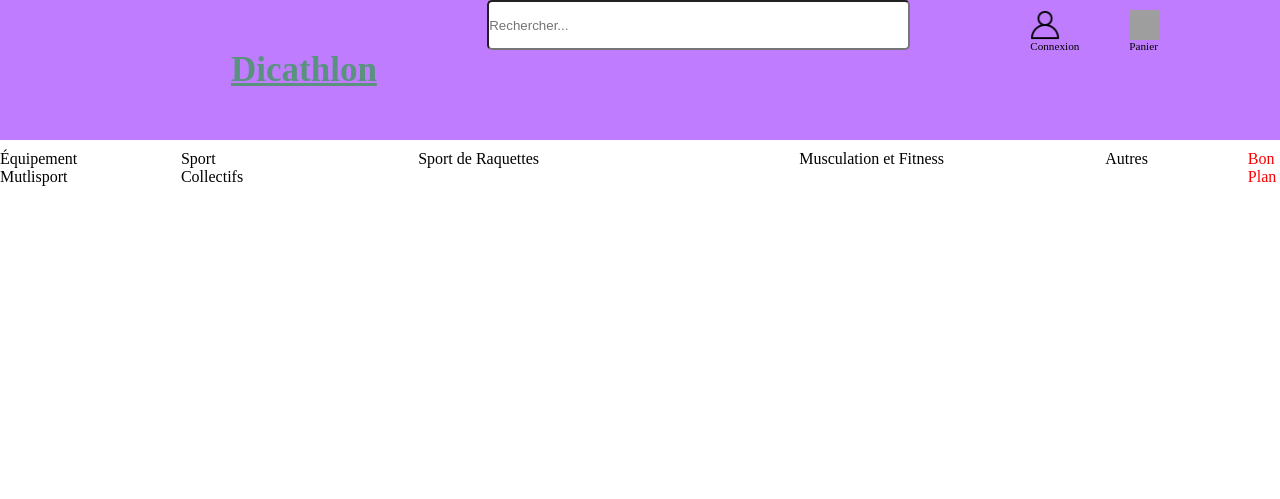
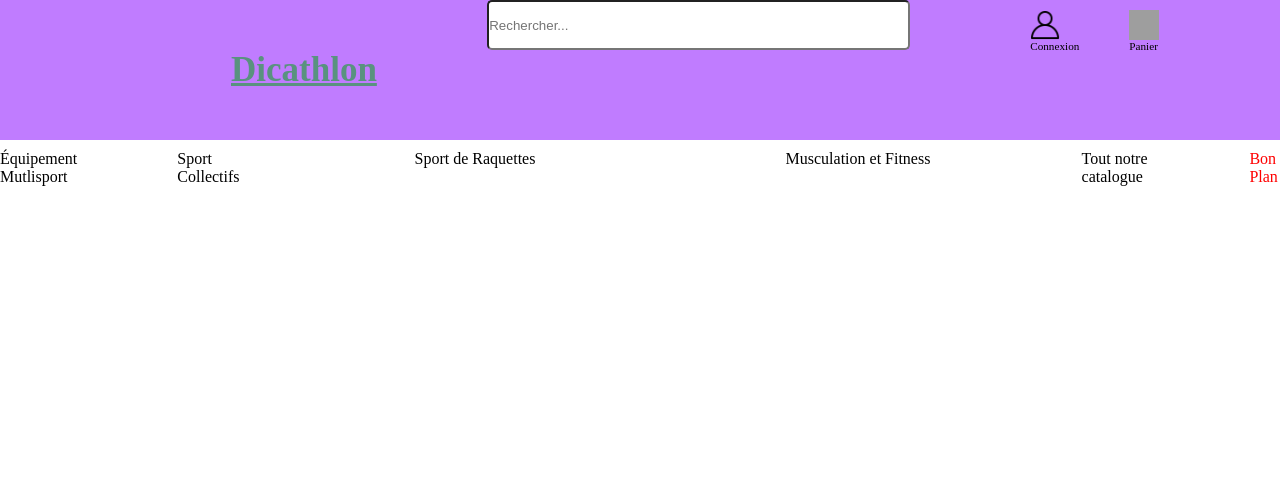
Before and after one commit to landry0508/Dicathlon, a CodeIgniter app: page /Dicathlon/index.php/welcome/index in a window 1280 px wide; the page is wider, and only the part inside the window is pictured. Shown: the top 499 px of that part. Run offline with CodeIgniter, Linux system fonts and the light colour scheme; grey boxes are pictures that could not be loaded.

Commit message:
réduction

```diff
--- a/CSS/style.css
+++ b/CSS/style.css
@@ -241,8 +241,9 @@
     justify-content: center;
     gap: 70px;
     margin-top: 60px;
+    scale: 0.7;
+}
 
-}
 
 #nakamura{
     width: 100%;
--- a/application/views/header.php
+++ b/application/views/header.php
@@ -35,7 +35,7 @@
             <div id='Collectifs'>Sport Collectifs</div>
             <div id='Raquette'>Sport de Raquettes</div>
             <div id='Muscu'>Musculation et Fitness</div>
-            <div id='Autres'>Autres</div>
+            <div id='Autres'>Tout notre catalogue</div>
             <div id='BonPlan'>Bon Plan</div>
         </div>
 
```
